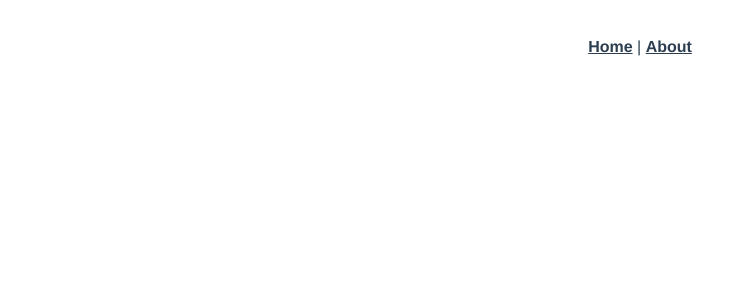
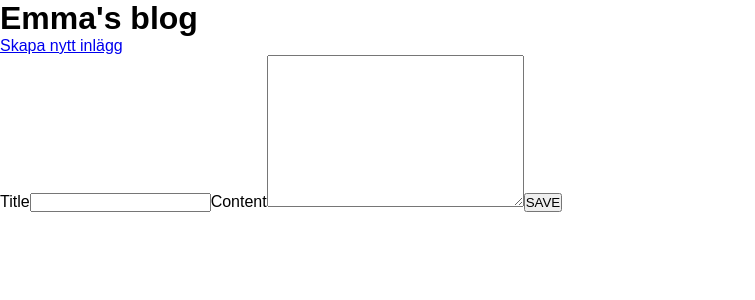
Before and after one commit to emmalearnscode/mini-blog, a Vue app: page /post/1/edit in a window 1280 px wide. Shown: the top 300 px of the page, without its empty margins (0-755 px from the left). Built offline with nearby package versions, Linux system fonts and the light colour scheme.

Commit message:
Add create, read and update functions

```diff
--- a/src/App.vue
+++ b/src/App.vue
@@ -1,32 +1,24 @@
 <template>
   <div id="app">
-    <div id="nav">
-      <router-link to="/">Home</router-link> |
-      <router-link to="/about">About</router-link>
-    </div>
+    <header>
+      <h1>Emma's blog</h1>
+<router-link to="/newPost">Skapa nytt inlägg</router-link>
+    </header>
     <router-view/>
   </div>
 </template>
 
 <style lang="scss">
-#app {
-  font-family: Avenir, Helvetica, Arial, sans-serif;
-  -webkit-font-smoothing: antialiased;
-  -moz-osx-font-smoothing: grayscale;
-  text-align: center;
-  color: #2c3e50;
+* {
+  box-sizing: border-box;
+  padding: 0;
+  margin: 0;
+
 }
 
-#nav {
-  padding: 30px;
+body {
+  font-family: Arial, Helvetica, sans-serif;
+}
 
-  a {
-    font-weight: bold;
-    color: #2c3e50;
 
-    &.router-link-exact-active {
-      color: #42b983;
-    }
-  }
-}
 </style>
--- /dev/null
+++ b/src/components/BlogPost.vue
@@ -0,0 +1,28 @@
+<template>
+<div>
+<section>
+  <h3>{{blogPost.title}}</h3>
+  <p>{{blogPost.content}}</p>
+</section>
+<button @click="editPost(blogPost._id)">EDIT</button>
+
+</div>
+</template>
+
+<script>
+export default {
+computed: {
+  blogPost() {
+    return this.$store.state.BlogModule.currentPost
+  }
+},
+methods: {
+  editPost(id) {
+    this.$router.push(`${id}/edit`)
+  }
+}
+}
+</script>
+
+<style scoped>
+</style>
--- /dev/null
+++ b/src/components/EditPost.vue
@@ -0,0 +1,54 @@
+<template>
+<section>
+  <form @submit.prevent="editPost">
+    <label for="title">Title</label>
+    <input type="text" name="title" v-model="title" :placeholder="title">
+
+    <label for="blog-post-content" >Content</label>
+    <textarea name="blog-post-content"
+    cols="30" rows="10"
+    v-model="content"
+    :placeholder="content"></textarea>
+    <button >SAVE</button>
+  </form>
+</section>
+</template>
+
+<script>
+import {mapActions} from "vuex"
+export default {
+  data() {
+    return {
+      title: "",
+      content: ""
+
+    }
+  },
+computed: {
+  blogPost() {
+    return this.$store.state.BlogModule.currentPost
+  }
+
+},
+created() {
+  this.title = this.blogPost.title;
+  this.content = this.blogPost.content
+},
+methods: {
+  ...mapActions(['editBlogPost']),
+editPost() {
+  this.editBlogPost(
+    {
+    id: this.blogPost._id,
+    title: this.title,
+    content: this.content
+    }
+  )
+  this.$router.push(`/post/${this.blogPost._id}`)
+}
+}
+}
+</script>
+
+<style scoped>
+</style>
--- a/src/components/HelloWorld.vue
+++ /dev/null
@@ -1,60 +0,0 @@
-<template>
-  <div class="hello">
-    <h1>{{ msg }}</h1>
-    <p>
-      For a guide and recipes on how to configure / customize this project,<br>
-      check out the
-      <a href="https://cli.vuejs.org" target="_blank" rel="noopener">vue-cli documentation</a>.
-    </p>
-    <h3>Installed CLI Plugins</h3>
-    <ul>
-      <li><a href="https://github.com/vuejs/vue-cli/tree/dev/packages/%40vue/cli-plugin-babel" target="_blank" rel="noopener">babel</a></li>
-      <li><a href="https://github.com/vuejs/vue-cli/tree/dev/packages/%40vue/cli-plugin-router" target="_blank" rel="noopener">router</a></li>
-      <li><a href="https://github.com/vuejs/vue-cli/tree/dev/packages/%40vue/cli-plugin-vuex" target="_blank" rel="noopener">vuex</a></li>
-      <li><a href="https://github.com/vuejs/vue-cli/tree/dev/packages/%40vue/cli-plugin-eslint" target="_blank" rel="noopener">eslint</a></li>
-    </ul>
-    <h3>Essential Links</h3>
-    <ul>
-      <li><a href="https://vuejs.org" target="_blank" rel="noopener">Core Docs</a></li>
-      <li><a href="https://forum.vuejs.org" target="_blank" rel="noopener">Forum</a></li>
-      <li><a href="https://chat.vuejs.org" target="_blank" rel="noopener">Community Chat</a></li>
-      <li><a href="https://twitter.com/vuejs" target="_blank" rel="noopener">Twitter</a></li>
-      <li><a href="https://news.vuejs.org" target="_blank" rel="noopener">News</a></li>
-    </ul>
-    <h3>Ecosystem</h3>
-    <ul>
-      <li><a href="https://router.vuejs.org" target="_blank" rel="noopener">vue-router</a></li>
-      <li><a href="https://vuex.vuejs.org" target="_blank" rel="noopener">vuex</a></li>
-      <li><a href="https://github.com/vuejs/vue-devtools#vue-devtools" target="_blank" rel="noopener">vue-devtools</a></li>
-      <li><a href="https://vue-loader.vuejs.org" target="_blank" rel="noopener">vue-loader</a></li>
-      <li><a href="https://github.com/vuejs/awesome-vue" target="_blank" rel="noopener">awesome-vue</a></li>
-    </ul>
-  </div>
-</template>
-
-<script>
-export default {
-  name: 'HelloWorld',
-  props: {
-    msg: String
-  }
-}
-</script>
-
-<!-- Add "scoped" attribute to limit CSS to this component only -->
-<style scoped lang="scss">
-h3 {
-  margin: 40px 0 0;
-}
-ul {
-  list-style-type: none;
-  padding: 0;
-}
-li {
-  display: inline-block;
-  margin: 0 10px;
-}
-a {
-  color: #42b983;
-}
-</style>
--- /dev/null
+++ b/src/components/NewPost.vue
@@ -0,0 +1,38 @@
+<template>
+  <form @submit.prevent="addPost">
+    <label for="title">Title</label>
+    <input type="text" name="title" v-model="title">
+
+    <label for="blog-post-content">Content</label>
+    <textarea name="blog-post-content"
+    cols="30" rows="10"
+    v-model="content"></textarea>
+    <button >SAVE</button>
+  </form>
+</template>
+
+<script>
+import {mapActions} from "vuex"
+export default {
+data() {
+  return {
+    title: "",
+    content: ""
+  }
+},
+methods: {
+...mapActions(['addBlogPost']),
+addPost() {
+  this.addBlogPost(
+    {
+    title: this.title,
+    content: this.content
+    }
+  )
+}
+}
+}
+</script>
+
+<style scoped>
+</style>
--- a/src/router/index.js
+++ b/src/router/index.js
@@ -1,6 +1,9 @@
 import Vue from 'vue'
 import VueRouter from 'vue-router'
 import Home from '../views/Home.vue'
+import NewPost from "@/components/NewPost.vue"
+import BlogPost from "@/components/BlogPost.vue"
+import EditPost from "@/components/EditPost.vue"
 
 Vue.use(VueRouter)
 
@@ -11,13 +14,21 @@ const routes = [
     component: Home
   },
   {
-    path: '/about',
-    name: 'About',
-    // route level code-splitting
-    // this generates a separate chunk (about.[hash].js) for this route
-    // which is lazy-loaded when the route is visited.
-    component: () => import(/* webpackChunkName: "about" */ '../views/About.vue')
-  }
+    path: '/newPost',
+    name: 'NewPost',
+    component: NewPost
+  },
+  {
+    path: '/post/:id',
+    name: 'BlogPost',
+    component: BlogPost
+  },
+  {
+    path: '/post/:id/edit',
+    name: 'EditPost',
+    component: EditPost
+  },
+
 ]
 
 const router = new VueRouter({
--- /dev/null
+++ b/src/store/blogModule.store.js
@@ -0,0 +1,68 @@
+import * as Mutations from "./mutationTypes"
+
+export default {
+  state: {
+    AllBlogPosts: [],
+    blogs: {},
+    currentPost: {}
+  },
+  mutations: {
+    [Mutations.FETCH_ALL_BLOG_POSTS](state, payload) {
+      state.AllBlogPosts = payload
+      for (let post of payload) {
+        state.blogs[post._id] = post
+      }
+
+    },
+    [Mutations.ADD_NEW_BLOG_POSTS](state, payload) {
+      state.AllBlogPosts.push(payload)
+      state.blogs[payload._id] = payload
+
+    },
+    [Mutations.FETCH_ONE_BLOG_POST](state, payload) {
+      state.currentPost = payload;
+
+    },
+    [Mutations.EDIT_BLOG_POST](state, payload) {
+      //Update AllBlogPosts, blogs and current post in state
+      console.log(state, payload);
+    }
+  },
+  actions: {
+    async addBlogPost({commit}, payload) {
+      const response = await fetch('http://localhost:5000/api/posts', {
+        method: 'POST',
+        headers: {'Content-Type': 'application/json'},
+        body: JSON.stringify(payload)
+      })
+      const newPost = await response.json()
+      commit(Mutations.ADD_NEW_BLOG_POSTS, newPost)
+
+    },
+    async fetchAllBlogPosts({commit}) {
+      const response = await fetch('http://localhost:5000/api/posts')
+      const data = await response.json()
+
+      commit(Mutations.FETCH_ALL_BLOG_POSTS, data)
+    },
+    async fetchOneBlogPost({commit}, payload) {
+      const response = await fetch(`http://localhost:5000/api/posts/${payload}`)
+      const post = await response.json()
+      commit(Mutations.FETCH_ONE_BLOG_POST, post)
+    },
+    async editBlogPost({commit}, payload) {
+      let body = {
+        title: payload.title,
+        content: payload.content
+      }
+      await fetch(`http://localhost:5000/api/posts/${payload.id}`, {
+        method: 'PATCH',
+        headers: {'Content-Type': 'application/json'},
+        body: JSON.stringify(body)
+      })
+      //const updatedPost = await response.json();
+      commit(Mutations.EDIT_BLOG_POST, payload.id)
+    }
+  },
+
+}
--- a/src/store/index.js
+++ b/src/store/index.js
@@ -1,15 +1,12 @@
 import Vue from 'vue'
 import Vuex from 'vuex'
+import BlogModule from "./blogModule.store.js"
+
 
 Vue.use(Vuex)
 
 export default new Vuex.Store({
-  state: {
-  },
-  mutations: {
-  },
-  actions: {
-  },
   modules: {
+    BlogModule
   }
 })
--- /dev/null
+++ b/src/store/mutationTypes.js
@@ -0,0 +1,7 @@
+export const FETCH_ALL_BLOG_POSTS = "FETCH_ALL_BLOG_POSTS"
+
+export const ADD_NEW_BLOG_POSTS = "ADD_NEW_BLOG_POSTS"
+
+export const FETCH_ONE_BLOG_POST = "FETCH_ONE_BLOG_POST"
+
+export const EDIT_BLOG_POST = "EDIT_BLOG_POST"
--- a/src/views/About.vue
+++ /dev/null
@@ -1,5 +0,0 @@
-<template>
-  <div class="about">
-    <h1>This is an about page</h1>
-  </div>
-</template>
--- a/src/views/Home.vue
+++ b/src/views/Home.vue
@@ -1,18 +1,38 @@
 <template>
   <div class="home">
-    <img alt="Vue logo" src="../assets/logo.png">
-    <HelloWorld msg="Welcome to Your Vue.js App"/>
+    <ul>
+      <li v-for="post in blogList" :key="post._id">
+        <h3>{{post.title}}</h3>
+        <p>{{post.content}}</p>
+        <button @click="fetchOnePost(post._id)">Read more</button>
+      </li>
+    </ul>
   </div>
 </template>
 
 <script>
-// @ is an alias to /src
-import HelloWorld from '@/components/HelloWorld.vue'
+//import {mapState} from "vuex"
 
 export default {
   name: 'Home',
-  components: {
-    HelloWorld
+  beforeCreate() {
+    this.$store.dispatch("fetchAllBlogPosts")
+  },
+  computed: {
+
+  blogList() {
+    return this.$store.state.BlogModule.AllBlogPosts
+  },
+
+  },
+  methods: {
+    fetchOnePost(id) {
+      this.$store.dispatch("fetchOneBlogPost", id)
+
+      this.$router.push("post/" + id)
+
+    }
   }
+
 }
 </script>
```
Also changed, not shown: 1 other file (tests, documents, lock files or other folders).
